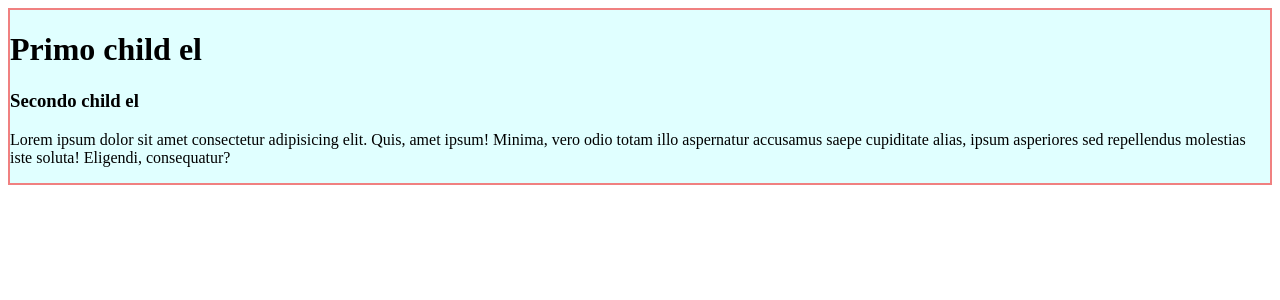
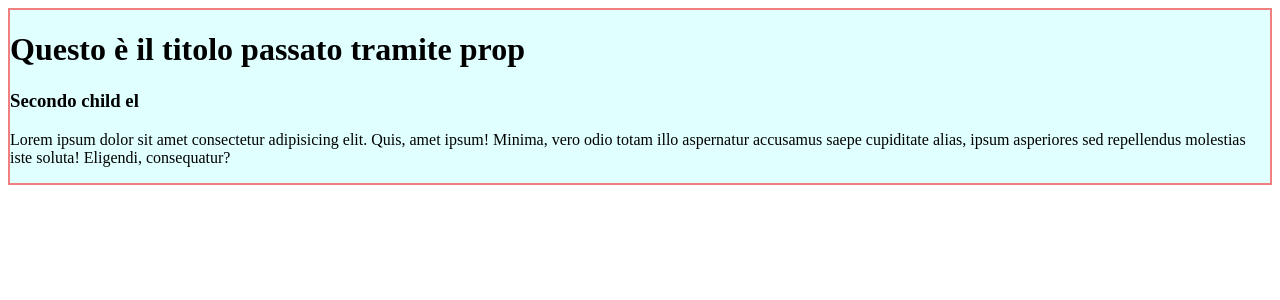
Before and after one commit to DarioCorbinelli/esercizi-react, a React (Create React App) app: page / in a window 1280 px wide. Shown: the top 300 px of the page. Built offline with nearby package versions, Linux system fonts and the light colour scheme.

Commit message:
composition-2

```diff
--- a/src/App.js
+++ b/src/App.js
@@ -3,8 +3,7 @@ import Container from "./Container";
 export default class App extends React.Component {
   render() {
     return (
-      <Container>
-        <h1>Primo child el</h1>
+      <Container title={ <h1>Questo è il titolo passato tramite prop</h1> }>
         <h3>Secondo child el</h3>
         <p>Lorem ipsum dolor sit amet consectetur adipisicing elit. Quis, amet ipsum! Minima, vero odio totam illo aspernatur accusamus saepe cupiditate alias, ipsum asperiores sed repellendus molestias iste soluta! Eligendi, consequatur?</p>
       </Container>
--- a/src/Container.js
+++ b/src/Container.js
@@ -4,6 +4,7 @@ export default class Container extends React.Component {
   render() {
     return (
       <div className="container">
+        {this.props.title}
         {this.props.children}
       </div>
     )
```
